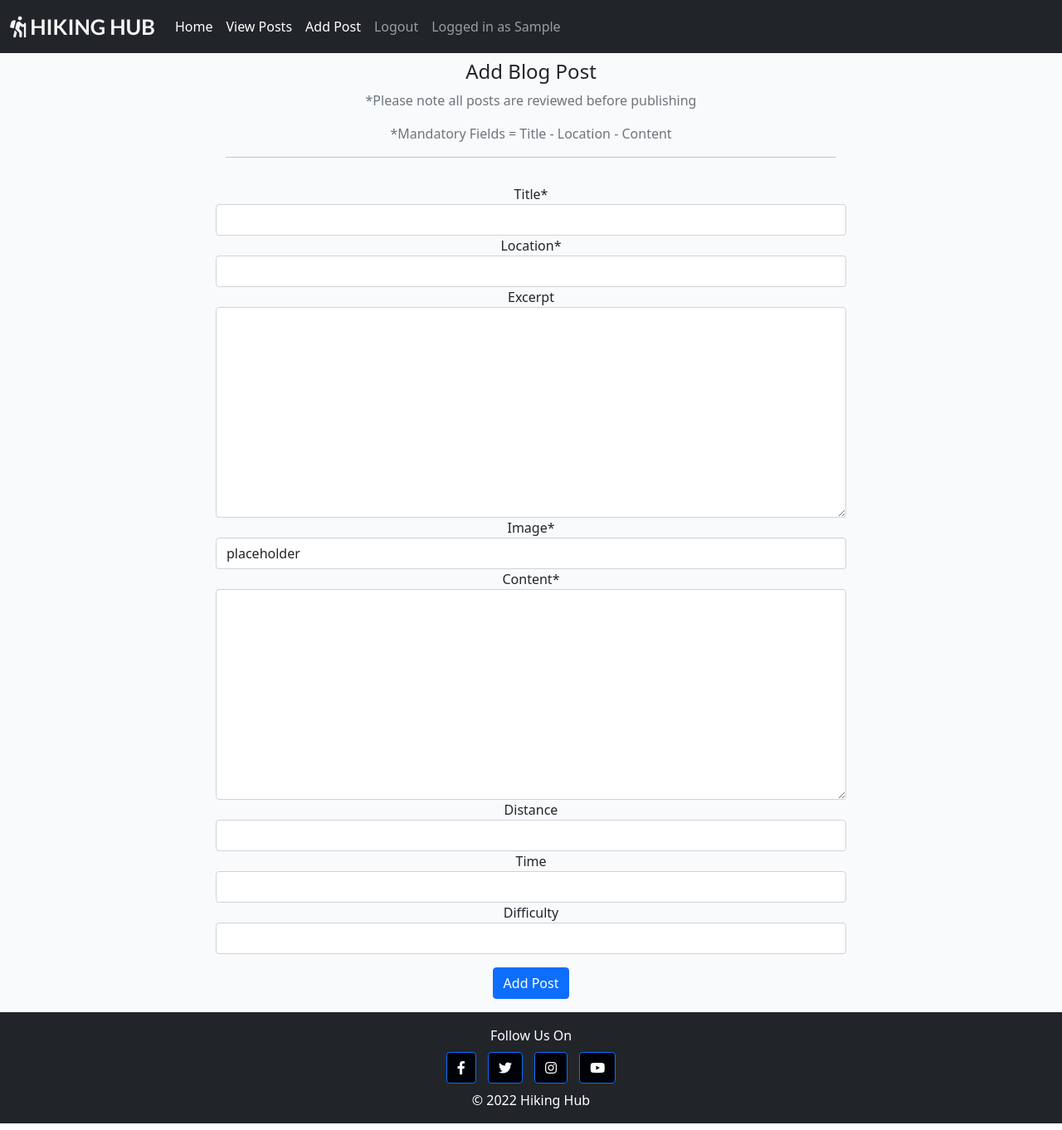
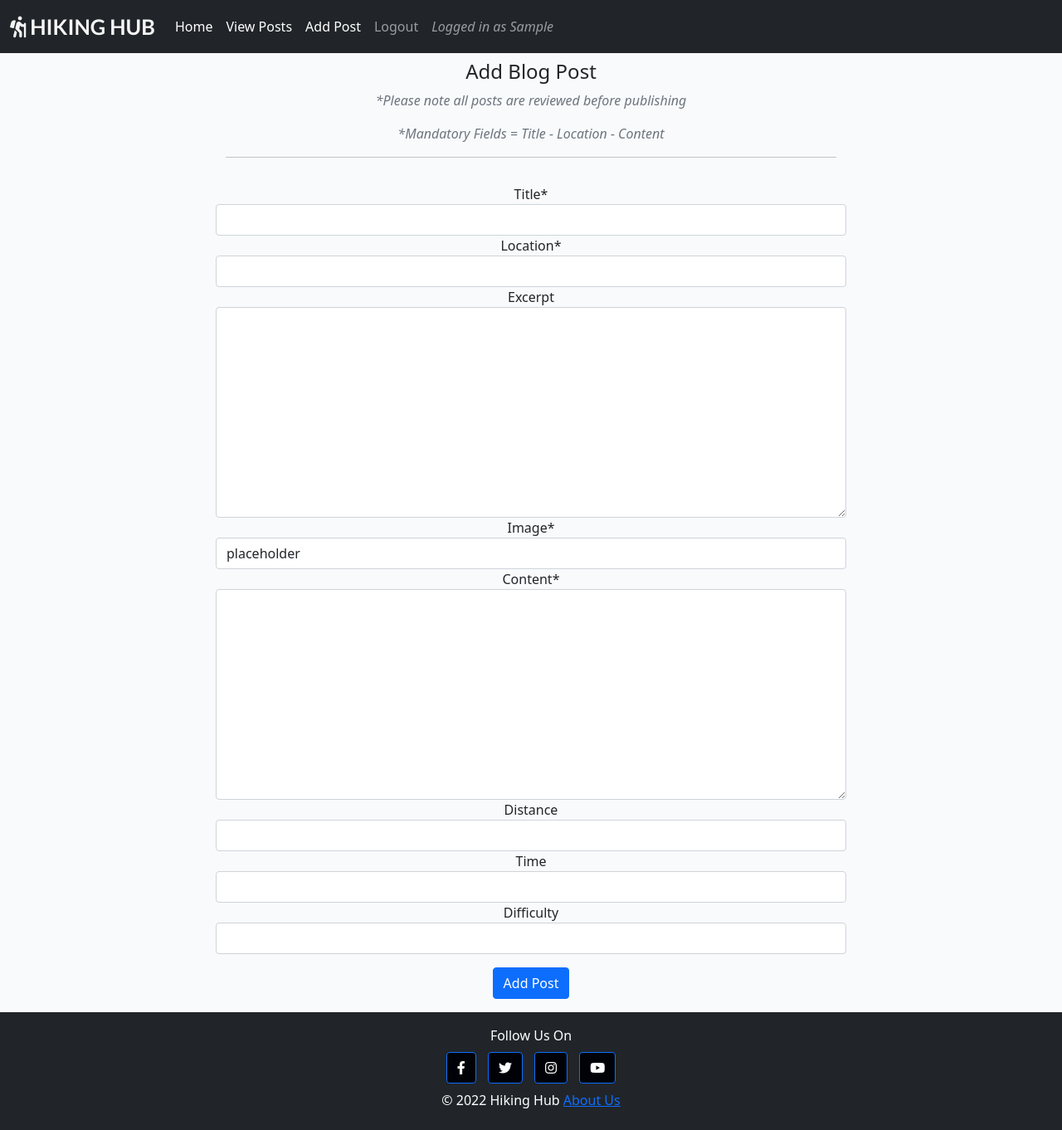
Before and after one commit to wlillisdev/hiking-hub, a Django app: page /add_post/ in a window 1280 px wide. Shown: the whole page at 83% size. Run offline with Django 3.2, Linux system fonts and the light colour scheme; the visitor is signed in with stand-in values (Sample User, id 1); some libraries are stand-ins or nearby versions.

Commit message:
about us added to the footer base html

```diff
--- a/blog/models.py
+++ b/blog/models.py
@@ -44,7 +44,6 @@ class Post(models.Model):
 
     def get_absolute_url(self):
         return reverse('home')
-        # return reverse("posts", args=(str(self.id)))
 
     def save(self, *args, **kwargs):
         self.slug = slugify(self.title)
--- a/templates/add_post.html
+++ b/templates/add_post.html
@@ -10,8 +10,8 @@
         <div class="row text">
             <div class="col-8 offset-2 text text-center">
                 <h4 class="mt-2">Add Blog Post</h4>
-                <p class="text-muted">*Please note all posts are reviewed before publishing</p>
-                <p class="text-muted">*Mandatory Fields = Title - Location - Content</p>
+                <p class="text-muted"><em>*Please note all posts are reviewed before publishing</em></p>
+                <p class="text-muted"><em>*Mandatory Fields = Title - Location - Content</em></p>
                 <hr>
             </div>
         </div>
--- a/templates/base.html
+++ b/templates/base.html
@@ -57,7 +57,7 @@
                         <a class="nav-link" href="{% url 'account_logout' %}">Logout</a>
                     </li>
                     <li>
-                        <a class="nav-link"> Logged in as {{ user|title }}</a>
+                        <a class="nav-link"> <em>Logged in as {{ user|title }}</em></Logged></a>
                     </li>
                     {% else %}
                     <li class="nav-item">
@@ -74,6 +74,7 @@
     <div class="container">
         <div class="row">
             <div class="col-md-8 offset-md-2">
+                <!-- Alert Messages -->
                 {% for message in messages %}
                 <div class="alert {{ message.tags }} alert-dismissible fade show" id="msg" role="alert">
                     {{ message | safe }}
@@ -93,7 +94,7 @@
     <!-- Footer -->
     <footer class="footer mt-auto py-3  bg-dark">
         <p class="m-0 text-center text-white">Follow Us On</p>
-        <p class="m-2 text-center text-white">
+        <div class="m-2 text-center text-white">
             <!-- Facebook -->
             <a id="socail-footer" class="btn btn-primary" style="background-color: #000207;
             " href="https://www.facebook.com/" target="_blank" role="button"><i class="fab fa-facebook-f "></i></a>
@@ -106,9 +107,10 @@
             <!-- Youtube -->
             <a id="socail-footer" class="btn btn-primary" style="background-color: #000207;
             " href="https://www.youtube.com" target="_blank" role="button"><i class="fab fa-youtube"></i></a>
-        <p class="m-0 text-center text-white">© 2022 Hiking Hub</p>
+            <p class="m-0 text-center text-white mt-2">© 2022 Hiking Hub <span><a href="">About Us</span></p></a>
+        </div>
     </footer>
-
+            <!-- Makes alert dissaper after 2 seconds -->
     <script>
         setTimeout(function () {
             let messages = document.getElementById('msg');
--- a/templates/posts.html
+++ b/templates/posts.html
@@ -49,7 +49,6 @@
             <div class="row">
                 {% endif %}
                 {% endfor %}
-
             </div>
         </div>
     </div>
```
